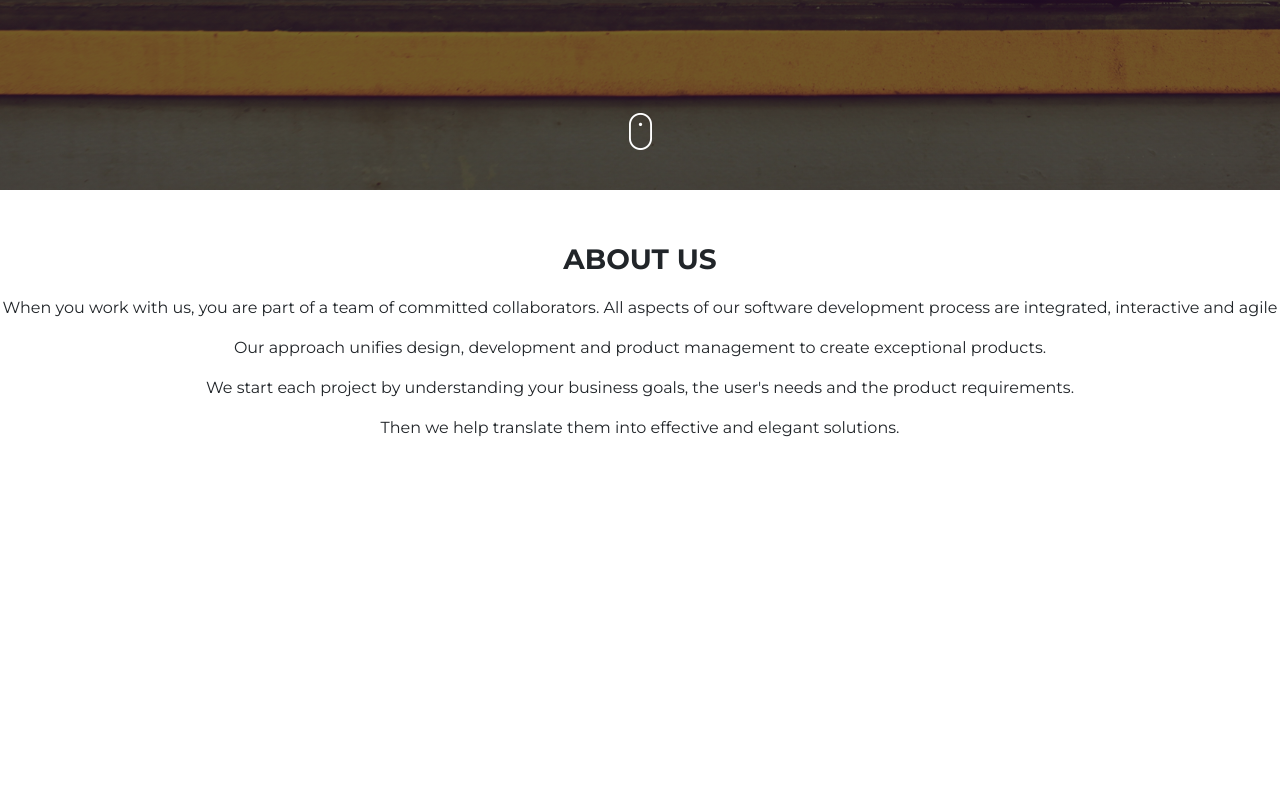
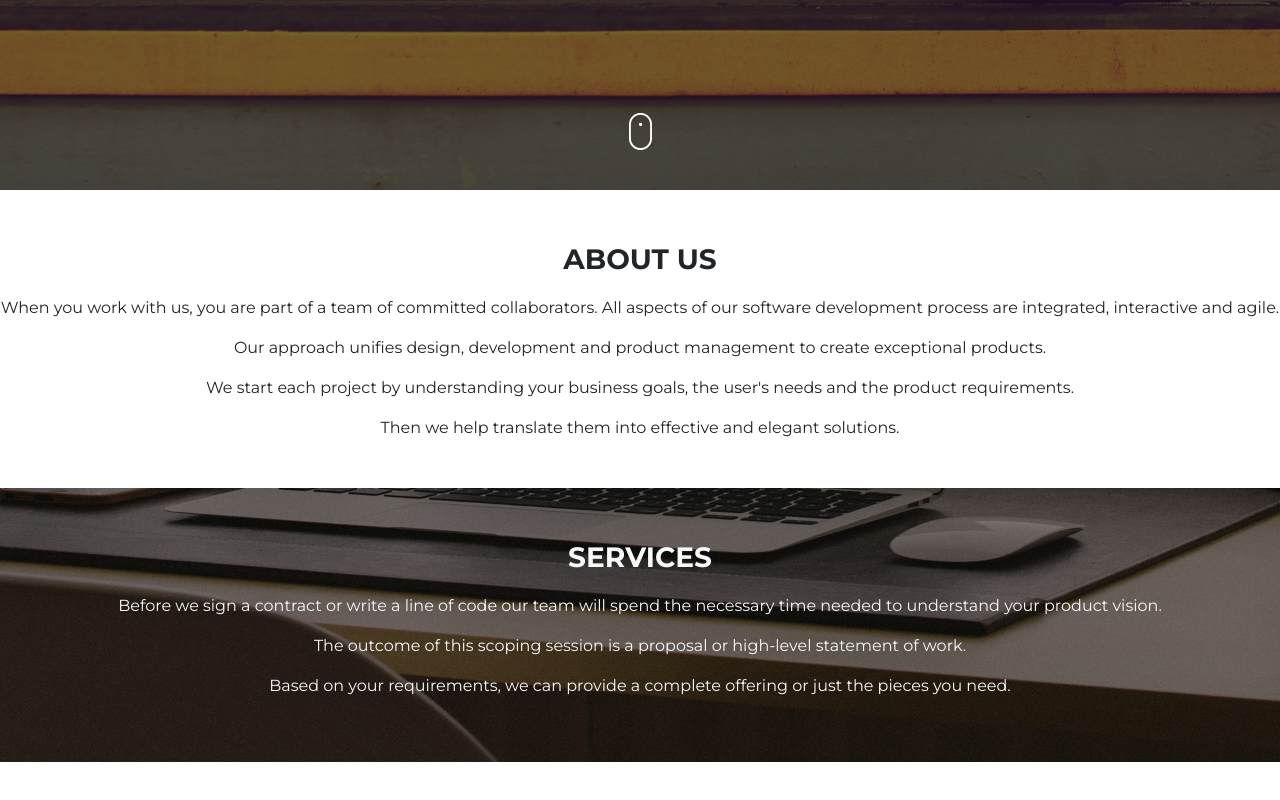
Before and after one commit to Edu58/Delani-Studio, a plain HTML site: page index.html in a window 1280 px wide. Shown: the part 610-1410 px from the top of the page. Before the commit the page ends 1098 px from the top, so only its background shows below. Drawn offline with nearby package versions, Linux system fonts and the light colour scheme.

Commit message:
style: adds services section

```diff
--- a/index.html
+++ b/index.html
@@ -31,7 +31,7 @@
     <section class="about-us my-5 text-center">
         <p class="fs-3 fw-bold">ABOUT US</p>
         <p>
-            When you work with us, you are part of a team of committed collaborators. All aspects of our software development process are integrated, interactive and agile
+            When you work with us, you are part of a team of committed collaborators. All aspects of our software development process are integrated, interactive and agile.
         </p>
         <p>
             Our approach unifies design, development and product management to create exceptional products.
@@ -42,6 +42,19 @@
         <p>
             Then we help translate them into effective and elegant solutions.
         </p>
+    </section>
+
+    <section class="services my-5 text-center text-light p-5">
+         <p class="fs-3 fw-bold">SERVICES</p>
+         <p>
+            Before we sign a contract or write a line of code our team will spend the necessary time needed to understand your product vision.
+         </p>
+         <p>
+             The outcome of this scoping session is a proposal or high-level statement of work.
+         </p>
+         <p>
+             Based on your requirements, we can provide a complete offering or just the pieces you need.
+         </p>
     </section>
 
     <!-- Bootstrap 5 JS CDN -->
--- a/style.css
+++ b/style.css
@@ -16,3 +16,11 @@
     position: absolute;
     bottom: 5%;
 }
+
+.services {
+    background-image: linear-gradient(rgb(0, 0, 0, 0.5), rgba(0, 0, 0, 0.5)),
+    url("assets/backgrounds/s_image.jpg");
+    background-position: center;
+    background-repeat: no-repeat;
+    background-size: cover;
+}
```
